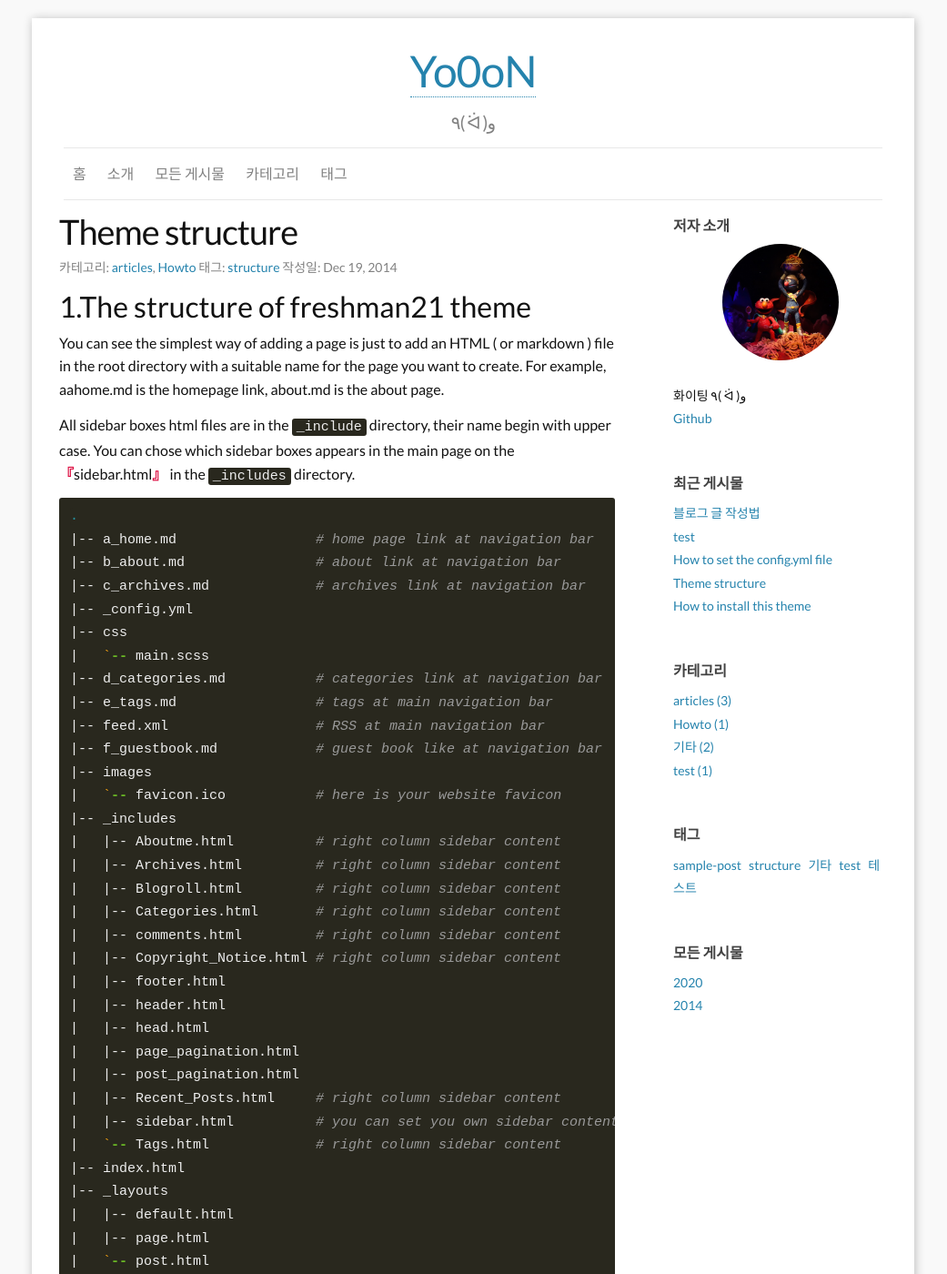
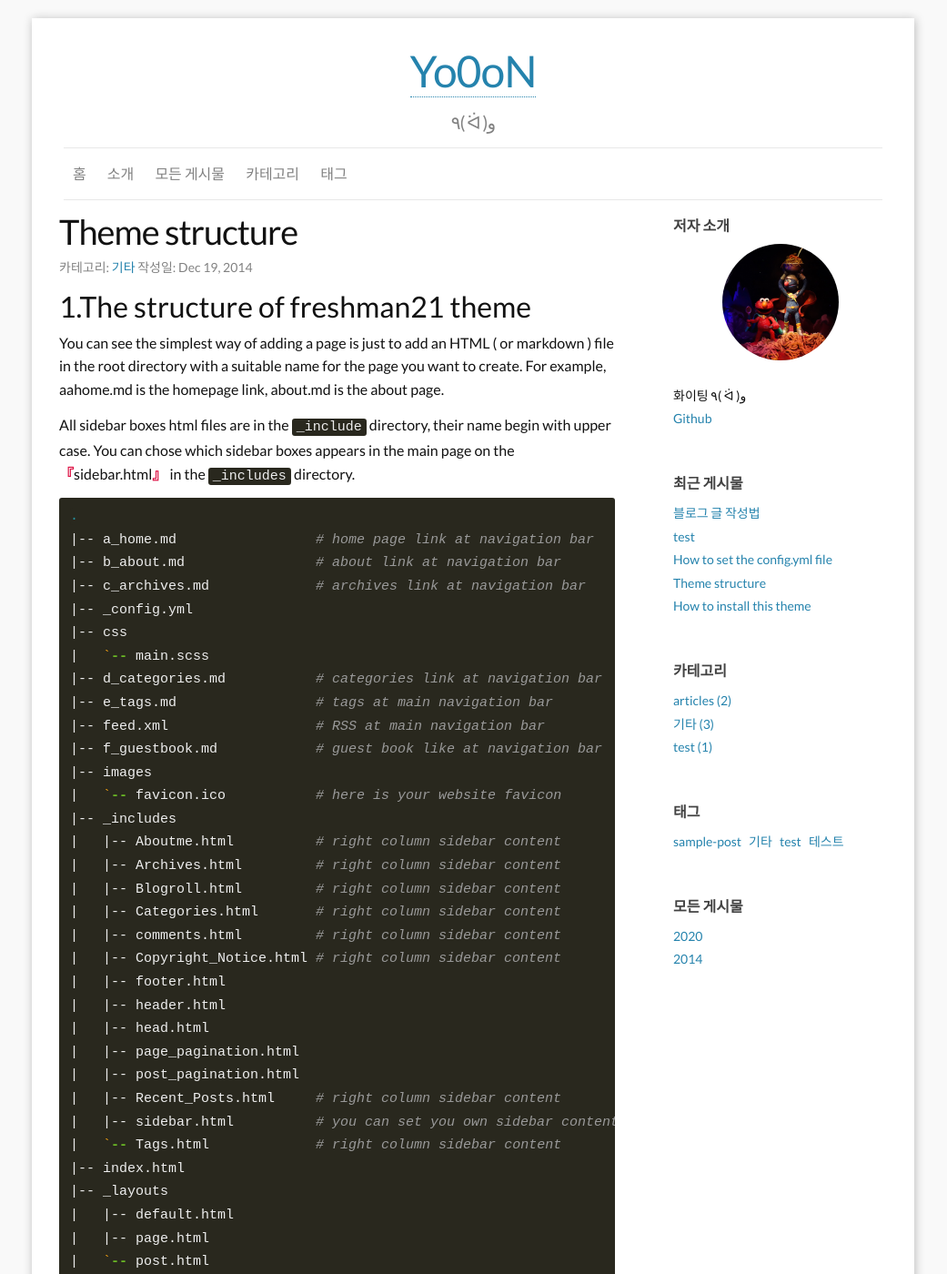
Before and after one commit to yulijia/freshman21, a Jekyll site: the page built from _posts/2014-12-19-freshman21-structure.md, in a window 1280 px wide and 1400 px high. Shown: the whole window at 91% size, without its empty margins (120-1161 px from the left). Built offline with Jekyll 4.4.1, drawn with Linux system fonts in a browser that asks for light colours; comment, search, counter and statistics services are not loaded.

Commit message:
Update 2014-12-19-freshman21-structure.md

```diff
--- a/_posts/2014-12-19-freshman21-structure.md
+++ b/_posts/2014-12-19-freshman21-structure.md
@@ -2,9 +2,9 @@
 layout: post
 title: Theme structure
 modified: 2014-12-19
-categories: [articles, Howto]
+categories: [기타]
 tags:
-  - structure
+  -
 comments: true
 ---
 
```
